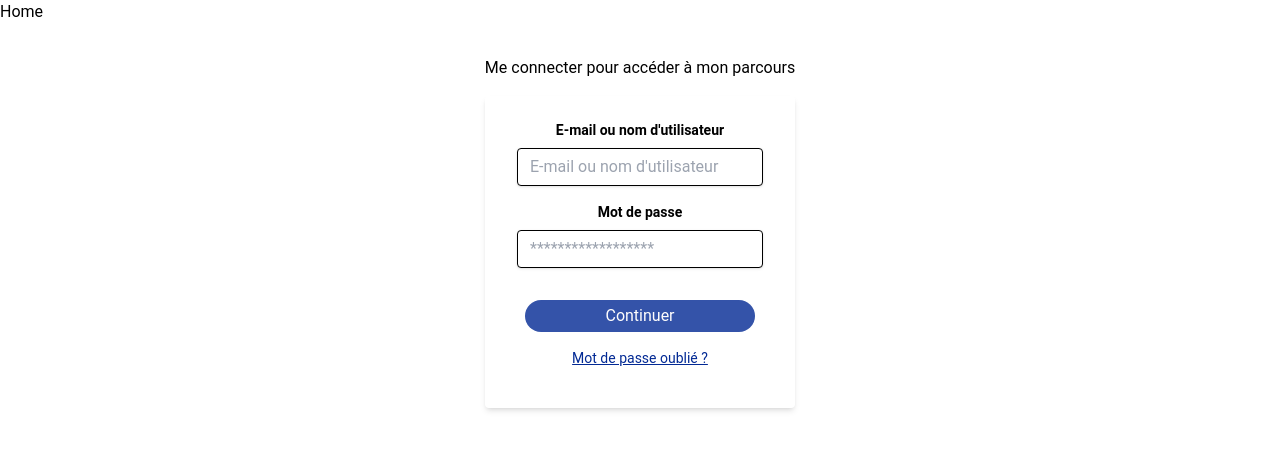
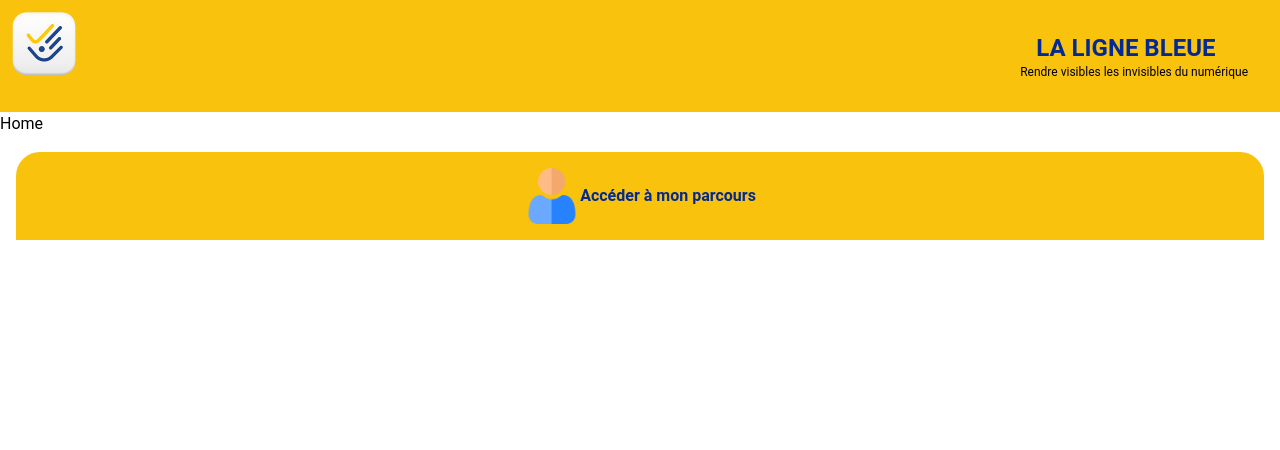
Before and after one commit to WildCodeSchool/2023-03-JS-Remote-Wild_Impact_P3_LigneBleue, a React (Vite) app in the folder frontend/: page / in a window 1280 px wide. Shown: the top 450 px of the page. Built offline with nearby package versions, Linux system fonts and the light colour scheme.

Commit message:
Creation footer frontend

```diff
--- a/frontend/src/App.jsx
+++ b/frontend/src/App.jsx
@@ -1,13 +1,15 @@
+import Home from "./pages/Home";
+import Header from "./components/Header";
+import Footer from "./components/Footer";
+
 import "./App.css";
-import Connexion from "./pages/Connexion";
-import Home from "./pages/Home";
 
 function App() {
   return (
     <div className="App">
+      <Header />
       <Home />
-
-      <Connexion />
+      <Footer />
     </div>
   );
 }
--- /dev/null
+++ b/frontend/src/components/Footer.jsx
@@ -0,0 +1,15 @@
+import React from "react";
+import userIcon from "../assets/userIcon.png";
+
+function Footer() {
+  return (
+    <div className="flex flex-row justify-center items-center m-4 p-4 bg-yellow rounded-tr-3xl rounded-tl-3xl">
+      <img className="w-14 h-14 " src={userIcon} alt="User icon" />
+      <h3 className="text-center  text-blue font-bold">
+        Accéder à mon parcours
+      </h3>
+    </div>
+  );
+}
+
+export default Footer;
```
Also changed, not shown: frontend/src/assets/userIcon.png (added).
